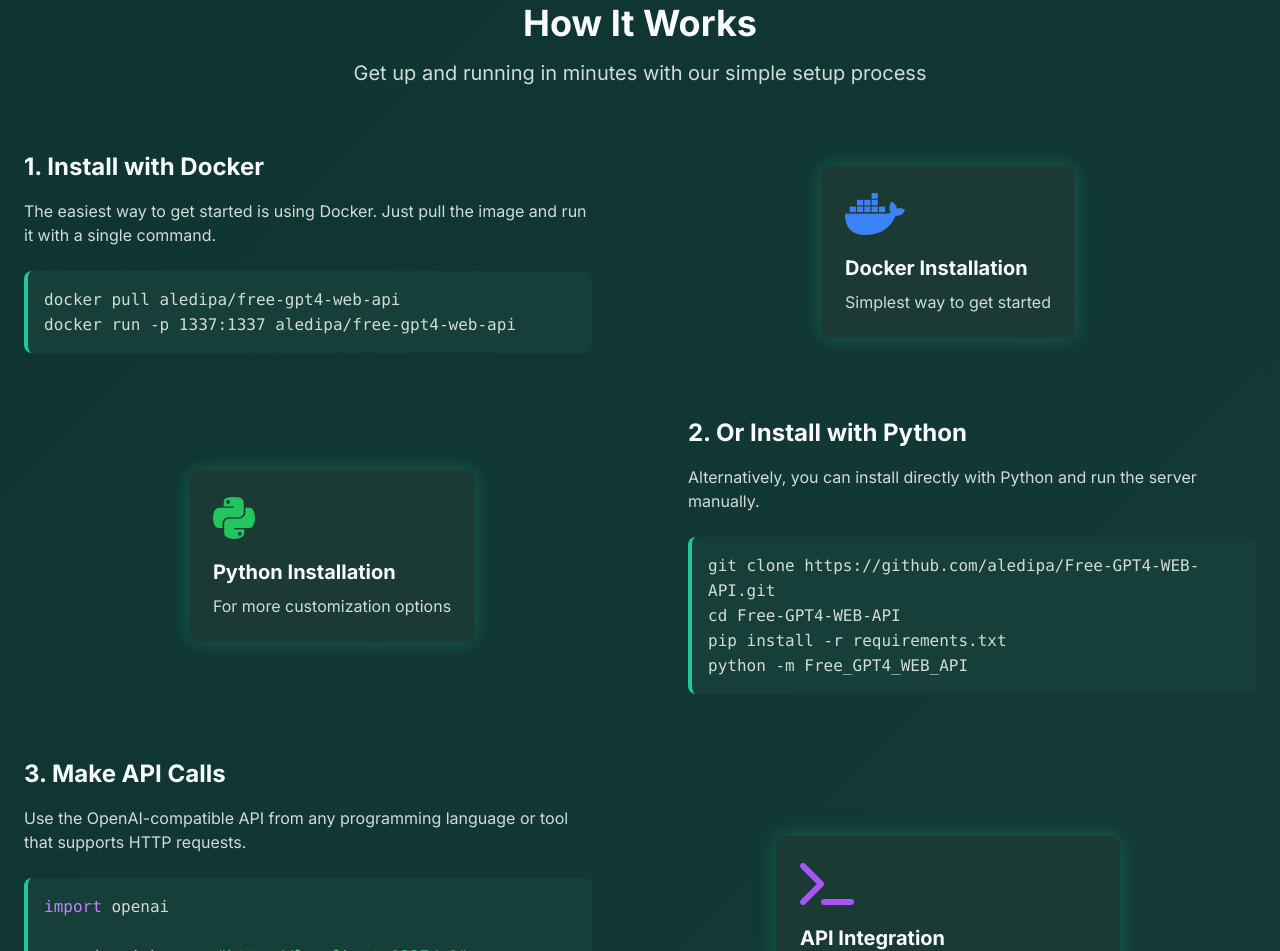
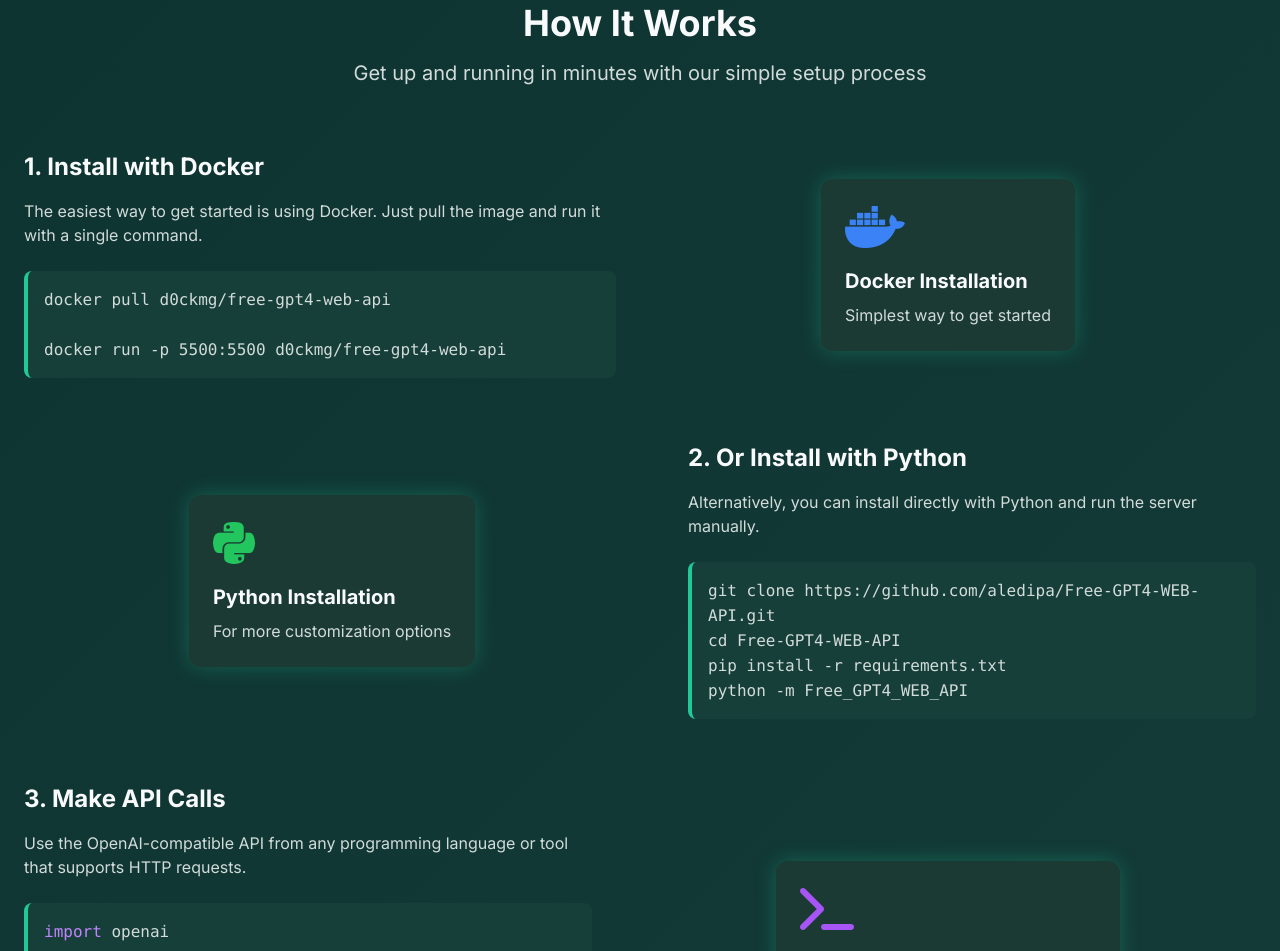
Before and after one commit to aledipa/Free-GPT4-Page, a plain HTML site: page index.html in a window 1280 px wide. Shown: the part 1963-2914 px from the top of the page. Drawn offline with nearby package versions, Linux system fonts and the light colour scheme.

Commit message:
modified docker section

```diff
--- a/index.html
+++ b/index.html
@@ -202,15 +202,15 @@
             </div>
 
             <div class="flex flex-col md:flex-row items-center mb-16">
-                <div class="md:w-1/2 mb-8 md:mb-0 md:pr-12">
+                <div class="md:w-1/2 mb-8 md:mb-0 md:pr-6">
                     <h3 class="text-2xl font-bold mb-4">1. Install with Docker</h3>
                     <p class="text-[#d1dbd9] mb-6">
                         The easiest way to get started is using Docker. Just pull the image and run it with a single command.
                     </p>
                     <div class="code-block p-4 rounded-lg">
                         <code class="text-[#d1dbd9]">
-                            docker pull aledipa/free-gpt4-web-api<br>
-                            docker run -p 1337:1337 aledipa/free-gpt4-web-api
+                            docker pull d0ckmg/free-gpt4-web-api<br><br>
+                            docker run -p 5500:5500 d0ckmg/free-gpt4-web-api
                         </code>
                     </div>
                 </div>
```
